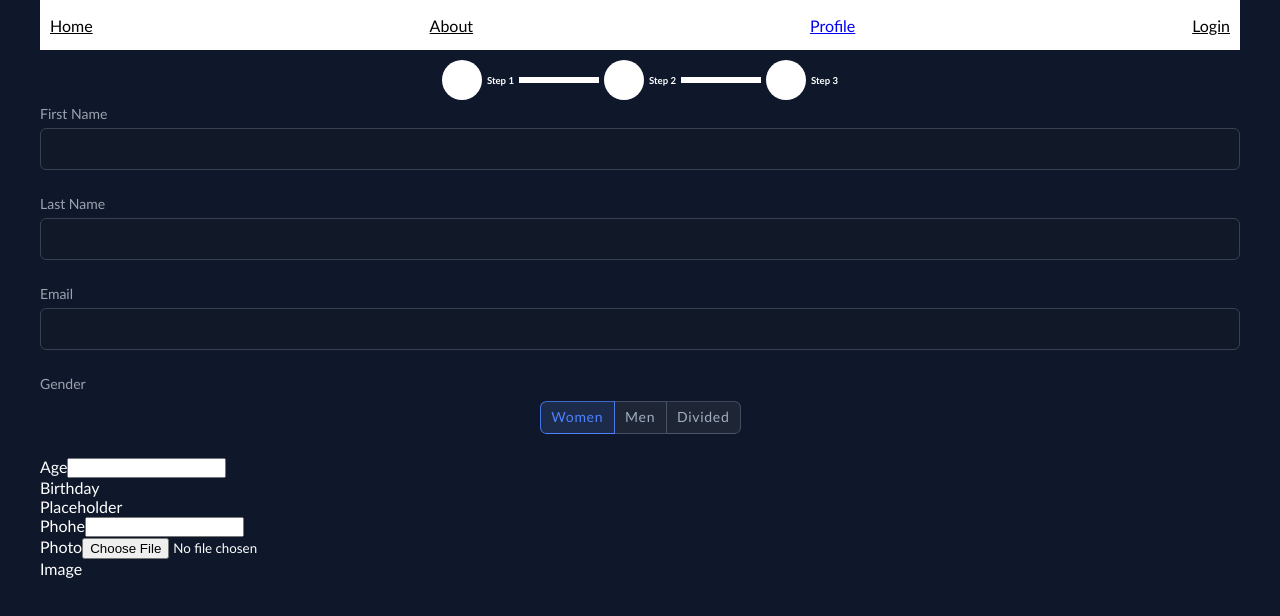
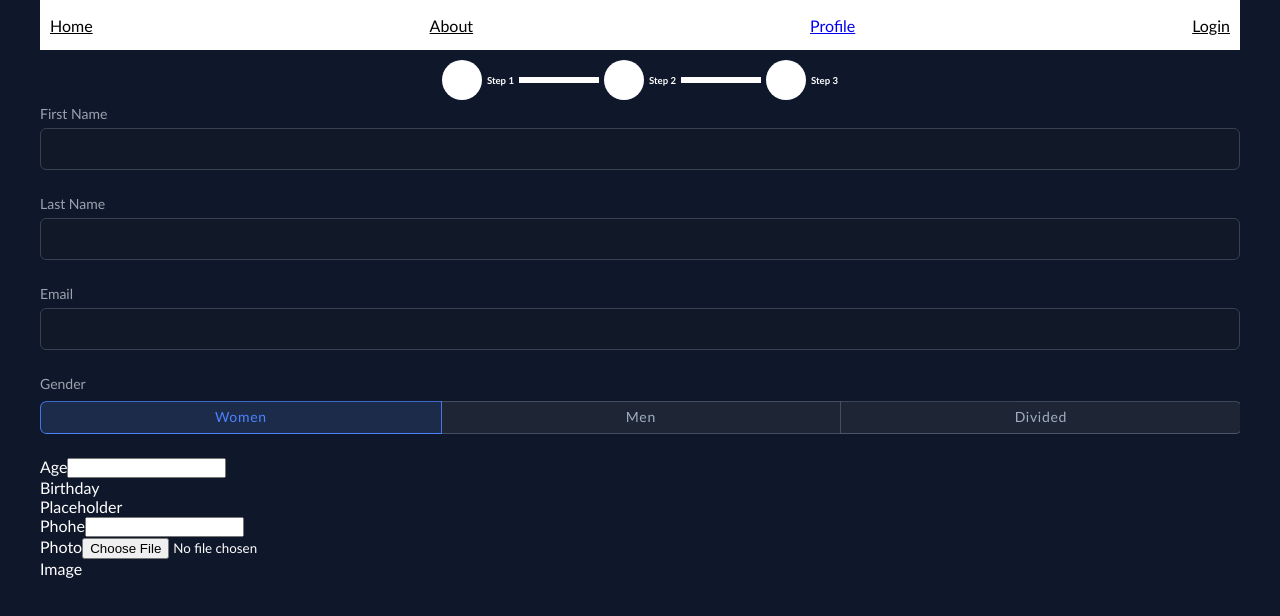
Before and after one commit to abrandon1999/exotic_life_FE, a React (Vite) app: page /profile in a window 1280 px wide. Shown: the top 616 px of the page. Built offline with nearby package versions, Linux system fonts and the light colour scheme.

Commit message:
profleComponent: change Width of GenderRadio with AI

```diff
--- a/src/components/GenderRadio.module.css
+++ b/src/components/GenderRadio.module.css
@@ -10,6 +10,15 @@
   flex-wrap: wrap;
   margin-top: 0.5rem;
   justify-content: center;
+}
+
+.mydict {
+  width: 100%;
+}
+
+.mydict label {
+  flex: 1;
+  min-width: 0;
 }
 
 .mydict input[type="radio"] {
@@ -29,8 +38,9 @@
   color: #4d82ff;
 }
 
-label span {
+.mydict label span {
   display: block;
+  width: 100%;
   cursor: pointer;
   background-color: #1e2635;
   padding: 0.375em 0.75em;
@@ -43,10 +53,10 @@ label span {
   transition: background-color 0.5s ease;
 }
 
-label:first-child span {
+.mydict label:first-child span {
   border-radius: 0.375em 0 0 0.375em;
 }
 
-label:last-child span {
+.mydict label:last-child span {
   border-radius: 0 0.375em 0.375em 0;
 }
```
